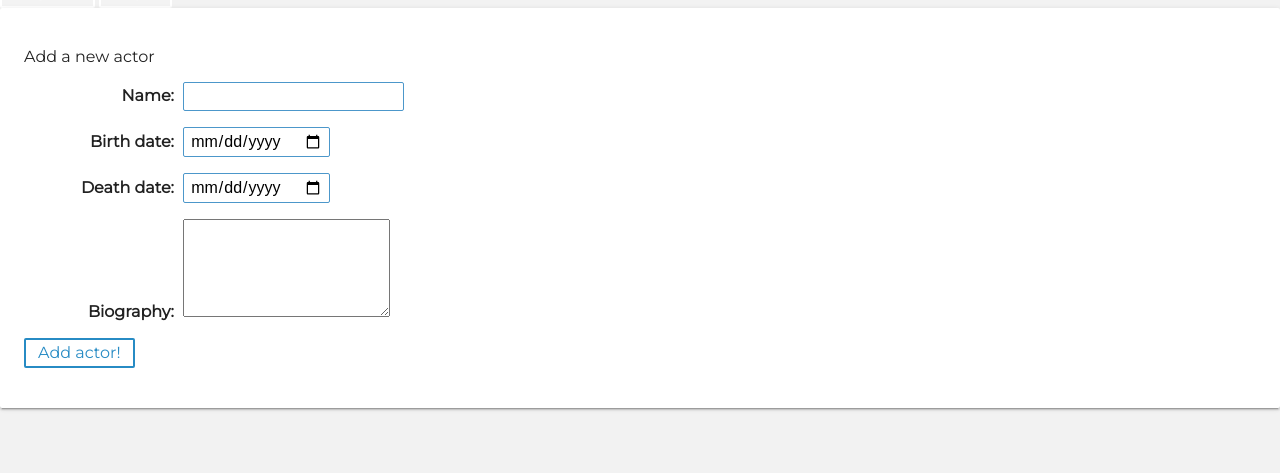
After one commit to baginski95/tv-shows-manager, a Flask app: page /add-actor in a window 1280 px wide. The commit adds this page. Shown: the part 327-800 px from the top of the page. Run offline with Flask 2, Linux system fonts and the light colour scheme.

Commit message:
add dunction "add actor"

```diff
--- a/data/queries.py
+++ b/data/queries.py
@@ -31,3 +31,7 @@ def get_given_episode(episode_id):
 def query_artists_by_movies_count(min_movies):
     # print(data_manager.execute_select(f'SELECT name, count(show_id) as "number_of_movies" FROM actors join show_characters on actors.id = show_characters.actor_id group by name having count(show_id) > %(min_movies)s order by number_of_movies desc;', {'min_movies':min_movies}))
     return data_manager.execute_select(f'SELECT name, count(show_id) as "number_of_movies" FROM actors join show_characters on actors.id = show_characters.actor_id group by name having count(show_id) >= %(min_movies)s order by number_of_movies desc;', {'min_movies':min_movies})
+
+def add_actor(actor_date):
+    insert_query = f"INSERT INTO actors ( name, birthday, death, biography) VALUES ( %(name)s, %(birthday)s, IF (%(death)s = '', null, %(death)s), %(biography)s);"
+    data_manager.execute_select(insert_query, actor_date)
--- a/main.py
+++ b/main.py
@@ -1,4 +1,4 @@
-from flask import Flask, render_template, url_for, request
+from flask import Flask, render_template, url_for, request, redirect
 from data import queries
 from util import json_response
 import sys
@@ -73,7 +73,14 @@ def get_episode(tv_show_id=None, season_id=None, episode_id=None):
     return render_template("tv_show_episode.html", season=season,
                            tv_show_name=tv_show_name, tv_show_id=tv_show_id, season_id=season_id,
                            episode_details=episode_details)
-
+@app.route('/add-actor', methods = ["POST" , "GET"])
+def add_actor():
+    if request.method == "GET":
+        return render_template('add_actor.html')
+    elif request.method == "POST":
+        actor_data = dict(request.form)
+        queries.add_actor(actor_data)
+        return redirect('/')
 
 def main():
     app.run(
--- /dev/null
+++ b/templates/add_actor.html
@@ -0,0 +1,28 @@
+{% extends 'layout.html' %}
+{% block content %}
+
+<div class="card">
+    <p>Add a new actor</p>
+        <form action="/add-actor" method="post">
+            <p class="form-element">
+                <label class="form-element-label" for="name">Name:</label>
+                <input type="text" name="name" id="name" minlength="1">
+            </p>
+            <p class="form-element">
+                <label class="form-element-label" for="birthday">Birth date:</label>
+                <input type="date" name="birthday" id="birthday" >
+            </p>
+            <p class="form-element">
+                <label class="form-element-label" for="death">Death date:</label>
+                <input type="date" name="death" id="death" >
+            </p>
+            <p class="form-element">
+                <label class="form-element-label" for="biography">Biography:</label>
+                <textarea rows = "5" name="biography" id="biography" min="1"></textarea>
+            </p>
+            <p>
+                <button type = "submit"> Add actor! </button>
+            </p>
+        </form>
+</div>
+{% endblock %}
--- a/templates/index.html
+++ b/templates/index.html
@@ -45,6 +45,7 @@
     </header>
 
 <button id="artistButton" data-url="/tv-show/modal/{{ tv_show_id }}" data-show-id="{{ tv_show_id }}" >Seasons</button>
+
     <section>
         <h1 class="title text-center">Welcome page</h1>
         <div class="card">
@@ -58,6 +59,11 @@
             </p>
 
         </div>
+    <div class = "card">
+        <a href="/add-actor">
+            <button>Add actor</button>
+        </a>
+    </div>
     <div class="card">
                 <form action="/artists/min-movies" method="get">
 <label for="artistButton">Search actors by number of movies they played</label>
```
